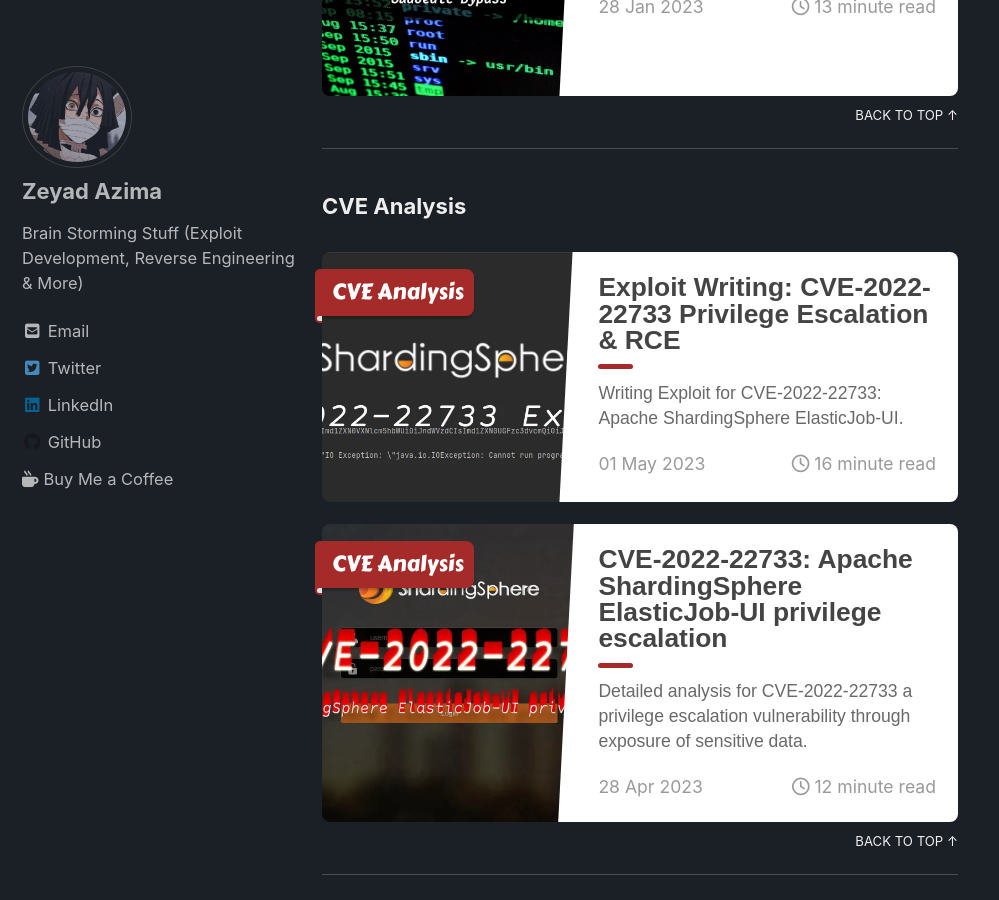
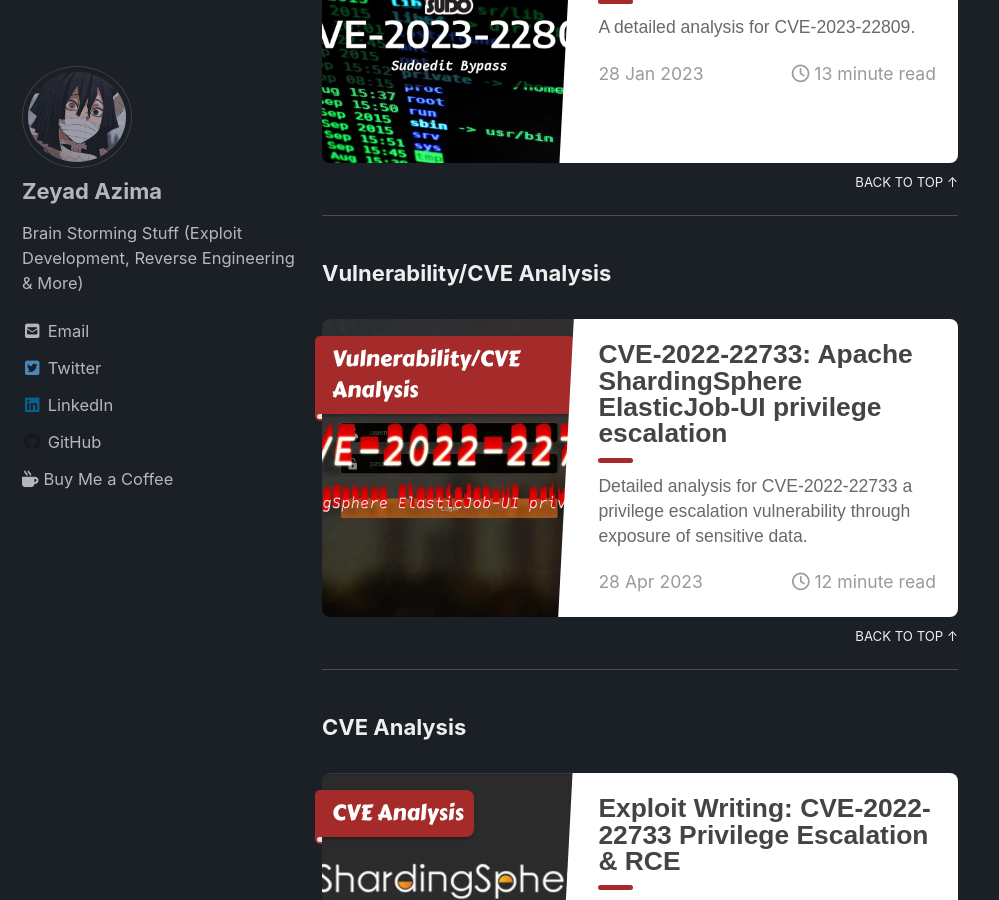
Before and after one commit to Zeyad-Azima/Zeyad-Azima.github.io, a Jekyll site: the page built from _pages/category-archive.md, in a window 1280 px wide and 900 px high, scrolled down 8856 px. Shown: the whole window, without its empty margins (0-999 px from the left). Built offline with Jekyll 4.4.1, drawn with Linux system fonts in a browser that asks for light colours; cached includes are drawn as plain includes; nearby versions of some CDN libraries; some of the changed text lies outside the part shown.

Commit message:
Update 2023-04-28-CVE_2022_22733.md

```diff
--- a/_posts/Security Research/2023-04-28-CVE_2022_22733.md
+++ b/_posts/Security Research/2023-04-28-CVE_2022_22733.md
@@ -6,7 +6,7 @@ header:
 ribbon: brown
 description: "Detailed analysis for CVE-2022-22733 a privilege escalation vulnerability through exposure of sensitive data."
 categories:
-  - CVE Analysis
+  - Vulnerability/CVE Analysis
 toc: true
 ---
 
```
